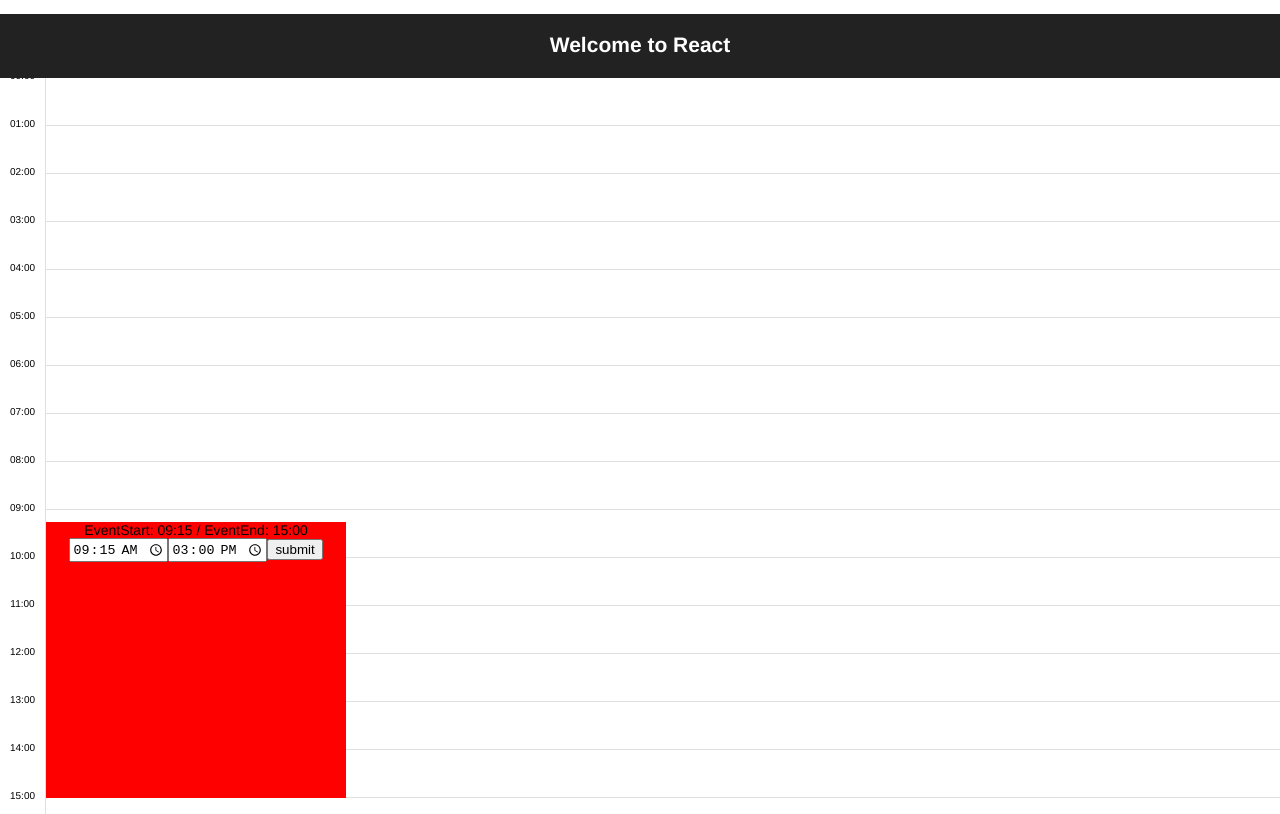
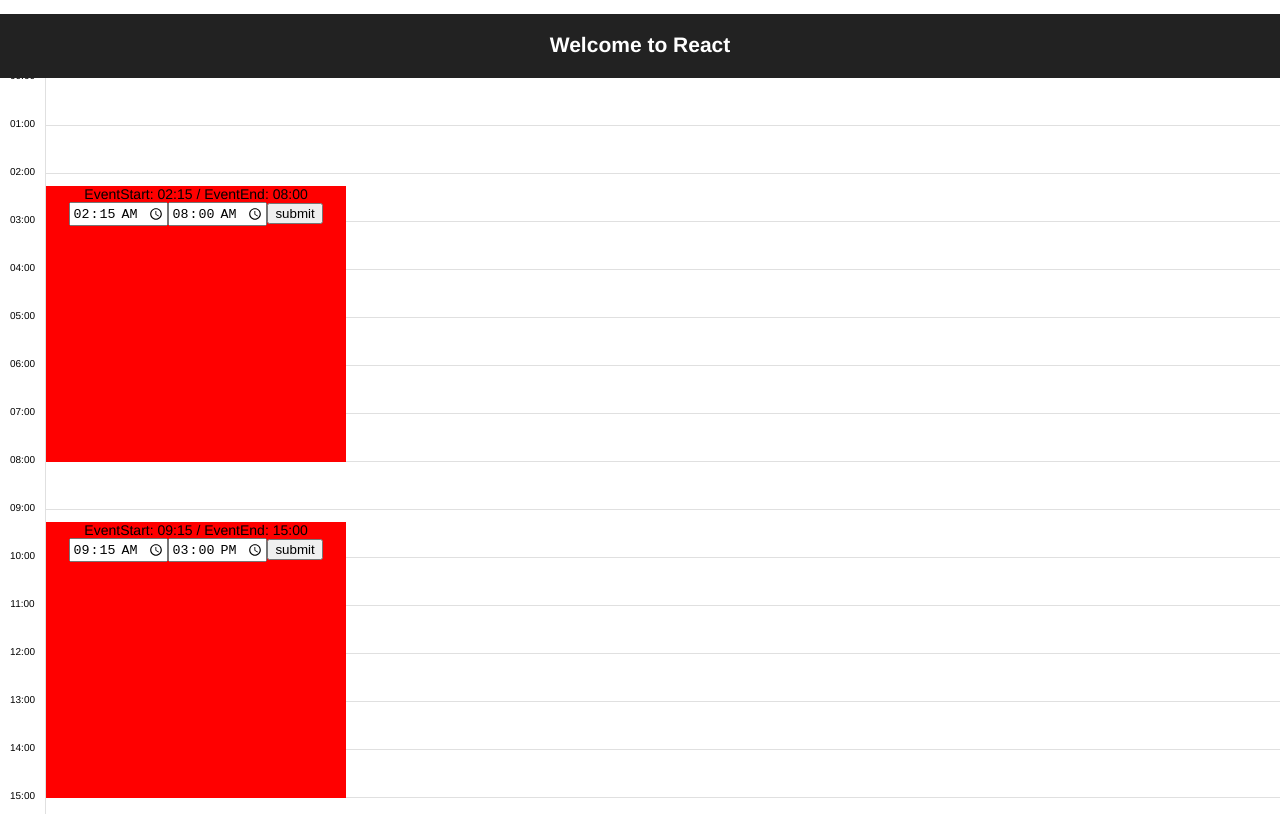
Before and after one commit to ric0bc/react-calendar, a React (Create React App) app: page / in a window 1280 px wide. Built offline with nearby package versions, Linux system fonts and the light colour scheme.

Commit message:
type: feat
body: added dynamic events and resize/position based on hours

```diff
--- a/src/components/DropCalendar.js
+++ b/src/components/DropCalendar.js
@@ -1,9 +1,36 @@
 import React, { Component } from 'react';
+import moment from 'moment';
 
 import Event from './Event';
 
 
 class DropCalendar extends Component {
+  constructor(props) {
+    super(props);
+    this.state = {
+      events: [
+        {
+
+            id: 'asdf123',
+            date: moment().date(),
+            timeStart: moment({ hour:9, minute:15 }).format('HH:mm'),
+            timeEnd: moment({ hour:15, minute:0 }).format('HH:mm'),
+            eventSize: 276,
+            eventPosition: 444,
+
+        },
+        {
+            id: 'faffa23',
+            date: moment().date(),
+            timeStart: moment({ hour:2, minute:15 }).format('HH:mm'),
+            timeEnd: moment({ hour:8, minute:0 }).format('HH:mm'),
+            eventSize: 276,
+            eventPosition: 108,
+
+        }
+      ]
+    }
+  }
 
   getHoursOfADay = () => {
     let hours = [];
@@ -20,10 +47,31 @@ class DropCalendar extends Component {
   }
 
   handleClick = (e) => {
-    let pos = String(e.clientY / 48);
+    const clientRectTop = this.node.getBoundingClientRect().top;
+    let positiveNr = clientRectTop > 0 ? -clientRectTop : Math.abs(this.node.getBoundingClientRect().top);
+    let pos = String((positiveNr + e.pageY)/48);
     pos = pos.replace(/,/g, '');
     pos = parseInt(pos, 10);
-    console.log(this.node.getBoundingClientRect().top, e.pageY);
+    console.log(pos);
+
+    // Push new Event
+    const state = {
+      ...this.state,
+      events:[
+        ...this.state.events,
+        {
+          id:'123114',
+          date: moment().date(),
+          timeStart: moment({ hour:2, minute:15 }).format('HH:mm'),
+          timeEnd: moment({ hour:8, minute:0 }).format('HH:mm'),
+          eventSize: 276,
+          eventPosition: 108,
+        }
+      ]
+    }
+
+    this.setState(state);
+
   }
 
   render() {
@@ -57,8 +105,7 @@ class DropCalendar extends Component {
                 </div>
                 <div role="gridcell" className="grid-cell">
                   <div role="presentation" className="events">
-                    <Event />
-                    <Event />
+                    <Event es={this.state.events} />
                   </div>
                 </div>
               </div>
--- a/src/components/Event.js
+++ b/src/components/Event.js
@@ -1,52 +1,100 @@
 import React, { Component } from 'react';
 import moment from 'moment';
 
-const event = {
-  date: moment().date(),
-  timeStart: moment({ hour:9, minute:15 }).format('HH:mm'),
-  timeEnd: moment({ hour:15, minute:0 }).format('HH:mm'),
-}
 
 class Event extends Component {
   constructor(props) {
     super(props);
-    this.state = { eventSize: null, eventPosition: null, startDate: event.timeStart, endDate: event.timeEnd };
+    this.state = { events: [] };
   }
 
   componentDidMount() {
-    this.setState({eventSize: this.dateHelperSize(), eventPosition: this.dateHelperPosition()})
+    this.setState({events: this.props.es})
   }
 
-  dateHelperSize = () => {
-    const a = moment.duration(this.state.startDate).asMinutes();
-    const b = moment.duration(this.state.endDate).asMinutes();
+  dateHelperSize = (event) => {
+    const a = moment.duration(event.timeStart).asMinutes();
+    const b = moment.duration(event.timeEnd).asMinutes();
     const diff = b - a;
     const size = diff * 12 / 15;
     return size;
   }
 
   dateHelperPosition = (event) => {
-    const a = moment.duration(this.state.startDate).asMinutes();
+    const a = moment.duration(event.timeStart).asMinutes();
     return a * 12 / 15;
   }
 
-  handleSubmit = (e) => {
-    this.setState({eventSize: this.dateHelperSize()});
-    this.setState({eventPosition: this.dateHelperPosition()});
-    e.preventDefault();
+  handleSubmit = (event, e) => {
+
+    event.preventDefault();
+
+    let index;
+    index = [...this.state.events].findIndex(i => i.id === e.id);
+
+    const newEvent = {
+      ...e,
+      eventSize: this.dateHelperSize(e),
+      eventPosition: this.dateHelperPosition(e)
+    }
+
+    const state = {
+      ...this.state,
+      events: this.replaceObjectInArray([...this.state.events], index, newEvent)
+    }
+    this.setState(state)
+
+  }
+
+  replaceObjectInArray = (array, newIndex, object) => {
+    return array.map((item, index) => {
+      if(index !== newIndex){
+        return item
+      }
+      return {...item, ...object}
+    })
+  }
+
+  handleChange = (event, e, key) => {
+
+    let index;
+    index = [...this.state.events].findIndex(i => i.id === e.id);
+
+    const newEvent = {
+      ...e,
+      [key]: event.target.value
+    }
+
+    const state = {
+      ...this.state,
+      events: this.replaceObjectInArray([...this.state.events], index, newEvent)
+    }
+
+    this.setState(state)
+
   }
 
   render() {
+    const { es } = this.props;
+    const events = this.state.events.length > 0 ? this.state.events : [];
 
+
+    console.log(es.map((e) => console.log(e)));
+    console.log(this.state.events)
     return (
-      <div className="event" style={{height: this.state.eventSize, top: this.state.eventPosition}} >
-        {this.state.startDate ? `EventStart: ${this.state.startDate} / EventEnd: ${this.state.endDate}` : 'Event'}
-        <form onSubmit={this.handleSubmit}>
-          <input name="startDate" value={this.state.startDate} type="time" placeholder="Start Date" onChange={event => this.setState({startDate: event.target.value})} />
-          <input name="endDate" value={this.state.endDate}  type="time" placeholder="End Date" onChange={event => this.setState({endDate: event.target.value})} />
-          <input type="submit" value="submit" />
-        </form>
-      </div>
+      events.map((e,i) => {
+        // let key = Object.keys(e)[0];
+        return   (
+          <div className="event" key={e.id} style={{height: this.state.events[i].eventSize, top: this.state.events[i].eventPosition}} >
+            {this.state.events[i].timeStart ? `EventStart: ${this.state.events[i].timeStart} / EventEnd: ${this.state.events[i].timeEnd}` : 'Event'}
+            <form onSubmit={(event) => this.handleSubmit(event, this.state.events[i])}>
+              <input name="startDate" value={this.state.events[i].timeStart} type="time" placeholder="Start Date" onChange={(event) => this.handleChange(event, this.state.events[i], 'timeStart')} />
+              <input name="endDate" value={this.state.events[i].timeEnd}  type="time" placeholder="End Date" onChange={(event) => this.handleChange(event, this.state.events[i], 'timeEnd')} />
+              <input type="submit" value="submit" />
+            </form>
+          </div>
+        )
+      })
     )
   }
 }
```
